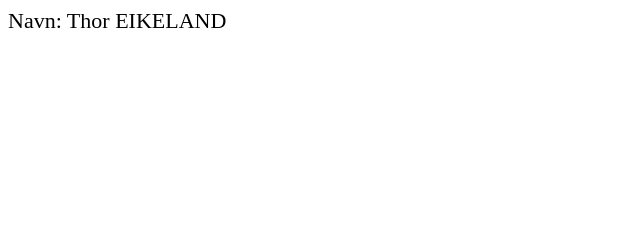
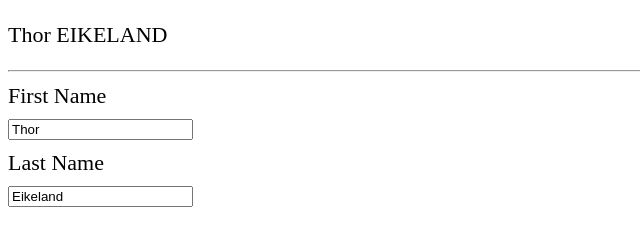
Before and after one commit to Toorq91/Vue, a plain HTML site: page index.html in a window 1280 px wide. Shown: the whole page, without its empty margins (0-640 px from the left). Drawn offline with nearby package versions, Linux system fonts and the light colour scheme.

Commit message:
two-way databinding

```diff
--- a/index.html
+++ b/index.html
@@ -7,9 +7,15 @@
   <link rel="stylesheet" type="text/css" href="main.css" />
 </head>
 <body>
-  <div id="app">
-    Navn:
-        {{ fullName() }}
+  <div id="app" v-cloak>
+        <p>{{ fullName() }}</p>
+        <hr />
+
+        <label>First Name</label>
+        <input type="text" v-model="firstName"/>
+
+        <label>Last Name</label>
+        <input type="text" v-model="lastName"/>
         <!-- {{middleName}}
         <br/>
     Alder:
--- a/main.css
+++ b/main.css
@@ -6,3 +6,7 @@ body {
     margin: 10px 0;
     display: block;
   }
+
+  [v-cloak] {
+    display: none;
+  }
```
